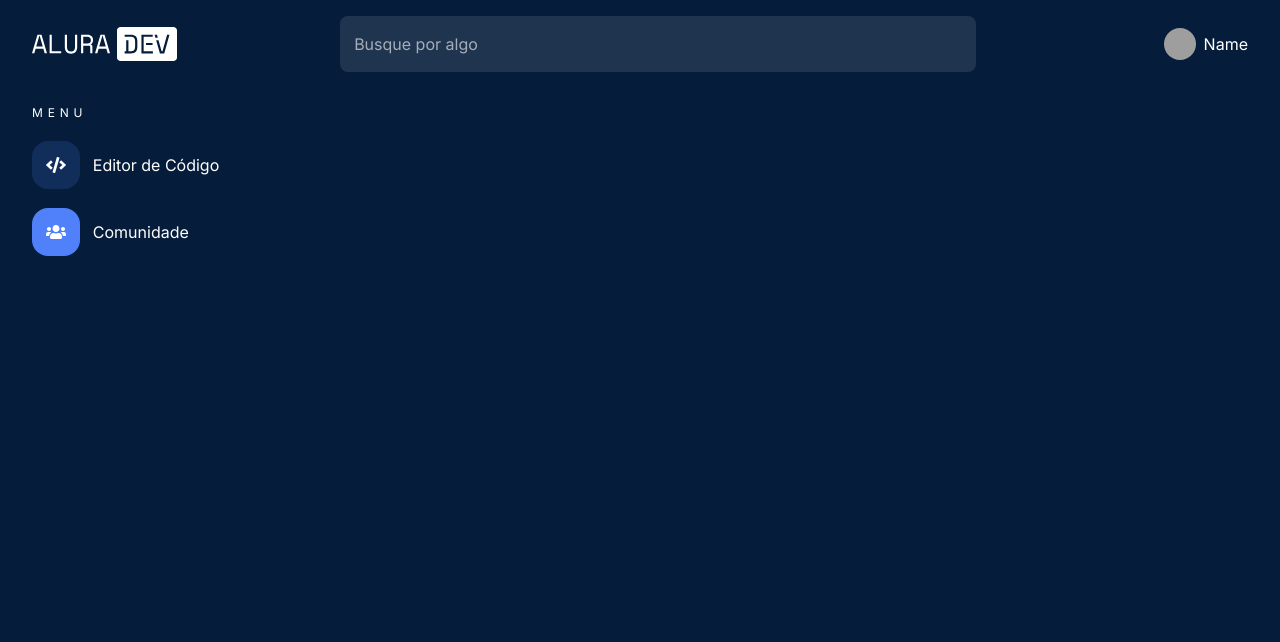
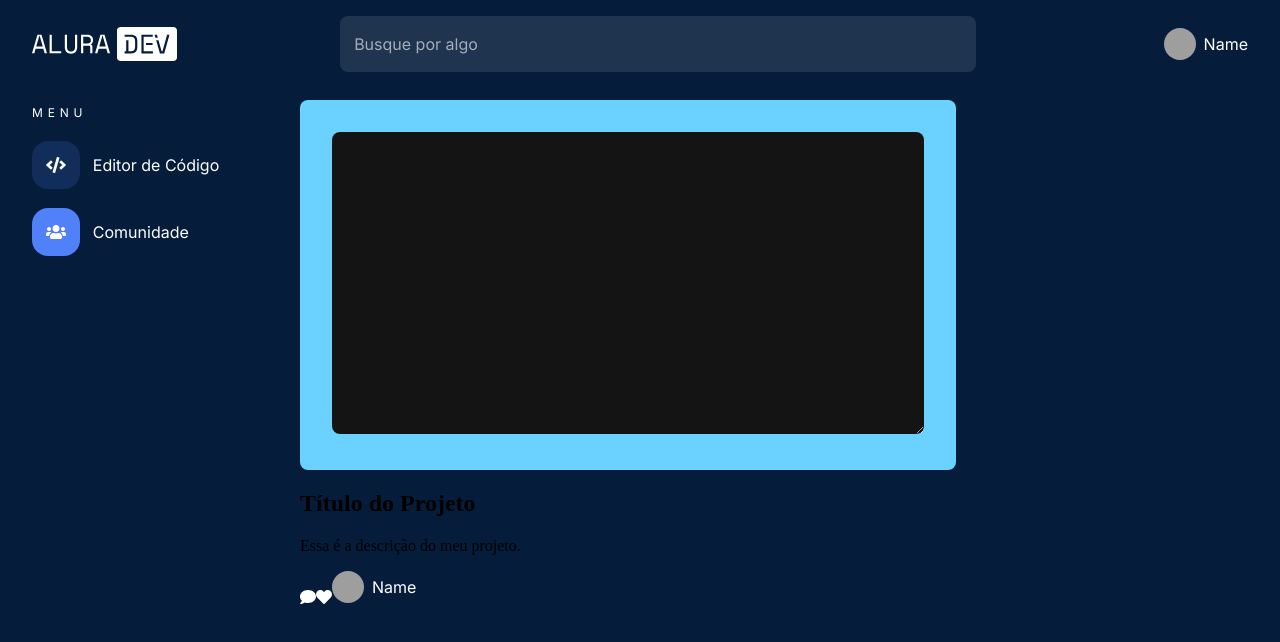
Before and after one commit to Kapizany/CodeHub, a React (Create React App) app: page /community-app in a window 1280 px wide. Shown: the top 642 px of the page. Built offline with nearby package versions, Linux system fonts and the light colour scheme; grey boxes are pictures that could not be loaded.

Commit message:
Started PostItem component

```diff
--- a/package.json
+++ b/package.json
@@ -3,6 +3,9 @@
   "version": "0.1.0",
   "private": true,
   "dependencies": {
+    "@fortawesome/fontawesome-svg-core": "^1.2.36",
+    "@fortawesome/free-solid-svg-icons": "^5.15.4",
+    "@fortawesome/react-fontawesome": "^0.1.16",
     "@testing-library/jest-dom": "^5.15.0",
     "@testing-library/react": "^11.2.7",
     "@testing-library/user-event": "^12.8.3",
--- a/src/components/CodeEditor/index.tsx
+++ b/src/components/CodeEditor/index.tsx
@@ -2,7 +2,7 @@ import { CodeEditorOuterDivContainer } from "./styles";
 import { CodeEditorContainer } from "./styles";
 import { CodeEditorFieldContainer } from "./styles";
 import { HighlightButton } from "../HighlightButton";
-import React from "react";
+// import React from "react";
 
 export interface CodeEditorProps {
   selectedColor: string;
--- a/src/components/CommunityApp/index.tsx
+++ b/src/components/CommunityApp/index.tsx
@@ -1,11 +1,13 @@
 import { Header } from "../Header";
 import { SidebarMenu } from "../SidebarMenu";
+import { PostItem } from "../PostItem";
 
 export const CommunityApp = () => {
   return (
     <>
       <Header />
       <SidebarMenu selectedPage="community" />
+      <PostItem selectedColor="#6BD1FF"/>
     </>
   );
 };
--- /dev/null
+++ b/src/components/PostItem/index.tsx
@@ -0,0 +1,24 @@
+import { CodeEditorProps } from "../CodeEditor";
+import { PostItemContainer } from "./styles";
+import {
+  CodeEditorContainer,
+  CodeEditorFieldContainer,
+} from "../CodeEditor/styles";
+import { FontAwesomeIcon } from "@fortawesome/react-fontawesome";
+import { faComment, faHeart } from "@fortawesome/free-solid-svg-icons";
+import { ProfilePicture } from "../ProfilePicture";
+
+export const PostItem: React.FC<CodeEditorProps> = ({ selectedColor }) => {
+  return (
+    <PostItemContainer>
+      <CodeEditorContainer selectedColor={selectedColor}>
+        <CodeEditorFieldContainer disabled />
+      </CodeEditorContainer>
+      <h2>Título do Projeto</h2>
+      <p>Essa é a descrição do meu projeto.</p>
+      <FontAwesomeIcon icon={faComment} style={{ color: "#ffffff" }} />
+      <FontAwesomeIcon icon={faHeart} style={{ color: "#ffffff" }} />
+      <ProfilePicture />
+    </PostItemContainer>
+  );
+};
--- /dev/null
+++ b/src/components/PostItem/styles.ts
@@ -0,0 +1,15 @@
+import styled from "styled-components";
+
+export const PostItemContainer = styled.div`
+  display: inline-block; /* flex kind of works like block in this case. */
+  flex-direction: column;
+  width: auto;
+  height: auto;
+  border-width: 0;
+  padding: 0;
+
+  /* This are just so we can see before using the PostListContainer */
+  position: absolute;
+  top: 100px;
+  left: 300px;
+`;
--- a/src/components/ProfilePicture/styles.ts
+++ b/src/components/ProfilePicture/styles.ts
@@ -1,14 +1,14 @@
 import styled from "styled-components";
+
+export const AvatarAndNameHeaderContainer = styled.div`
+  display: inline-flex; /* flex kind of works like block in this case. */
+  align-items: center;
+`;
 
 export const AvatarHeader = styled.img`
   width: 2rem;
   height: 2rem;
   border-radius: 50%;
-`;
-
-export const AvatarAndNameHeaderContainer = styled.div`
-  display: flex;
-  align-items: center;
 `;
 
 export const NameHeader = styled.span`
```
Also changed, not shown: 1 other file (tests, documents, lock files or other folders).
